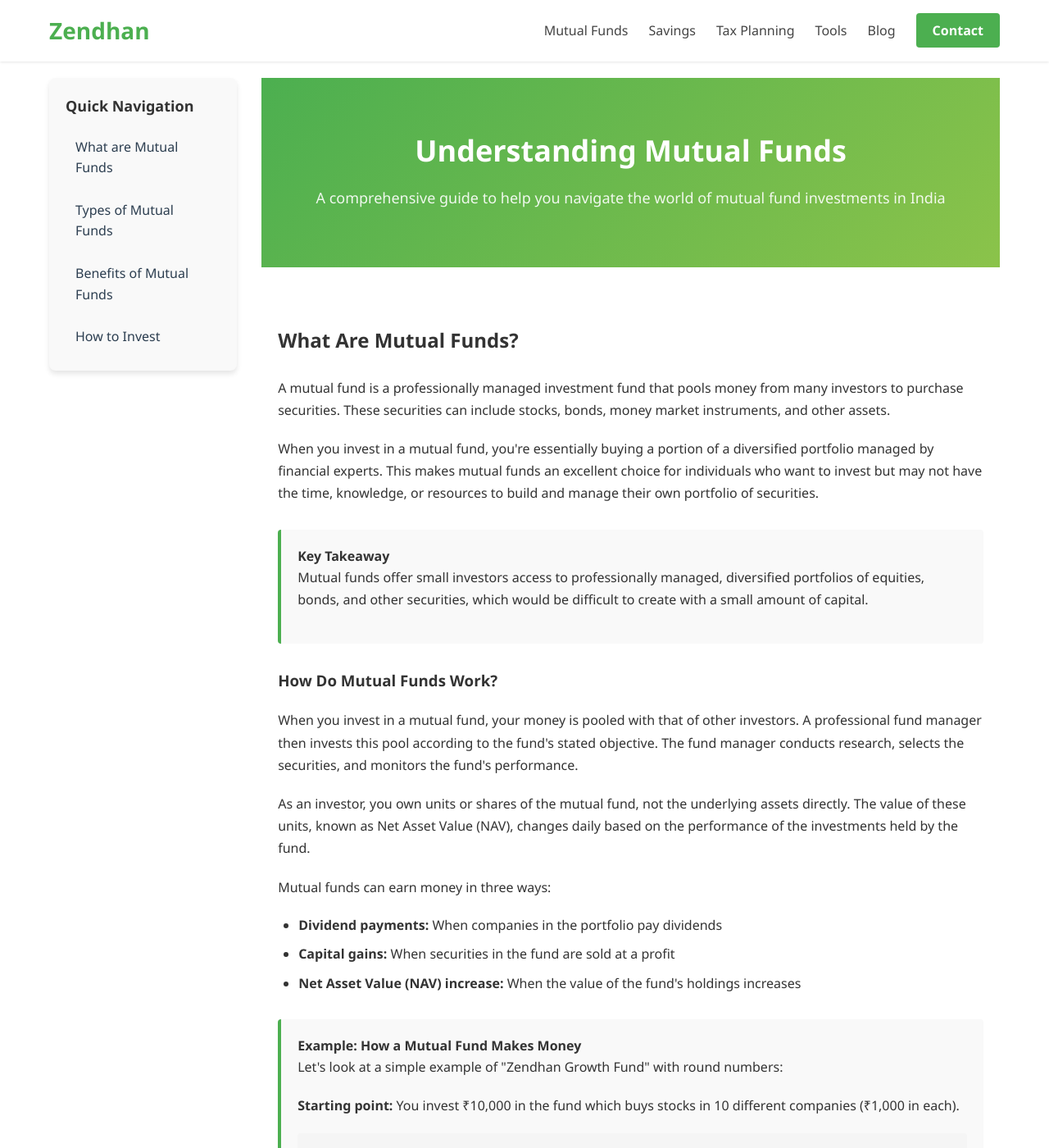
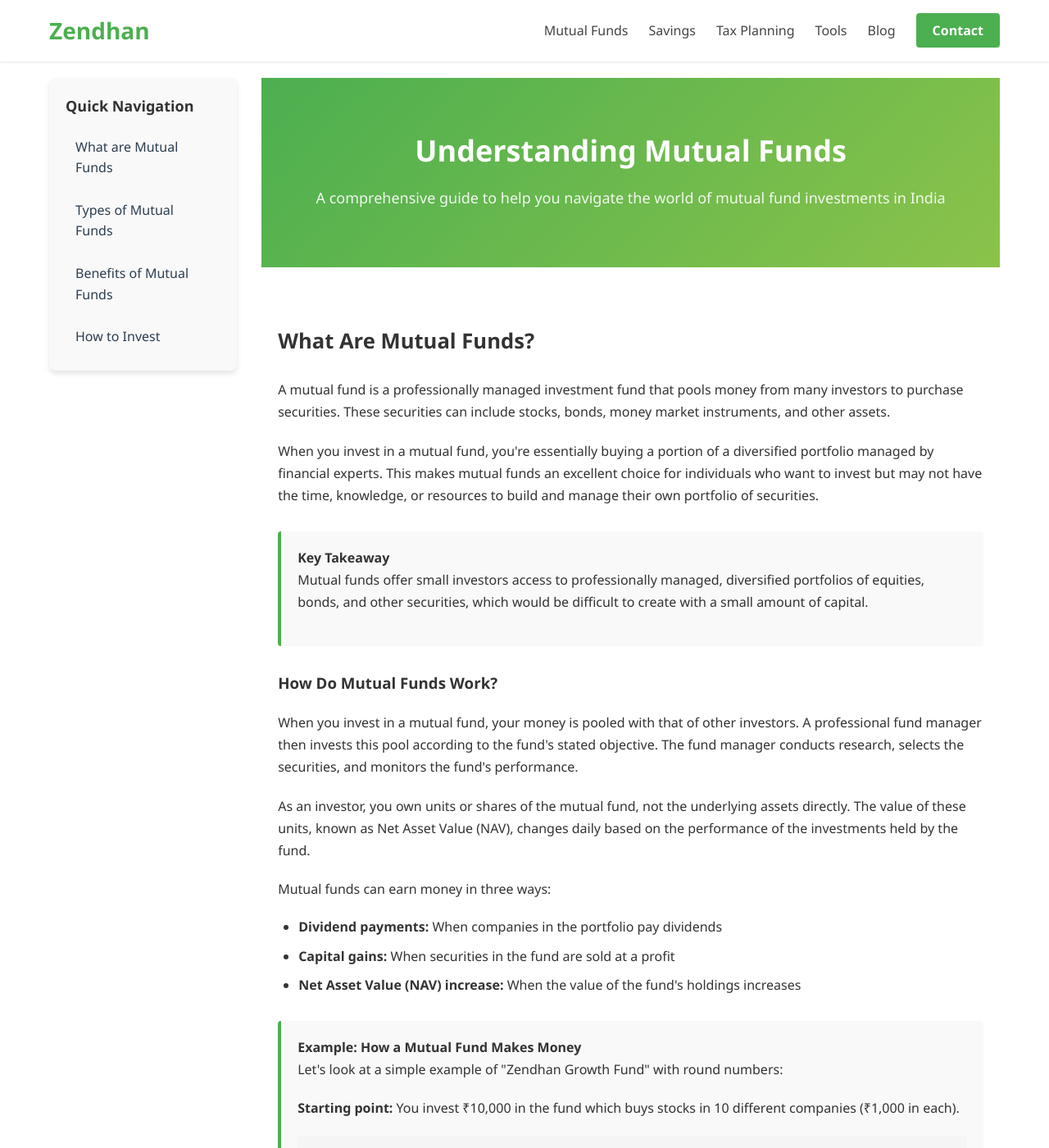
Before and after one commit to nandan11/zendhan, a Jekyll site: the page built from mutual-funds.html, in a window 1280 px wide and 1400 px high. Shown: the whole window at 82% size. Built offline with Jekyll 4.4.1, drawn with Linux system fonts in a browser that asks for light colours.

Commit message:
Update mutual-funds.css

```diff
--- a/assets/css/mutual-funds.css
+++ b/assets/css/mutual-funds.css
@@ -16,6 +16,7 @@ html {
 .content-block h2 {
   margin-top: 40px;
   margin-bottom: 25px;
+  font-size: 1.6rem;
 }
 
 .content-block h3 {
```
